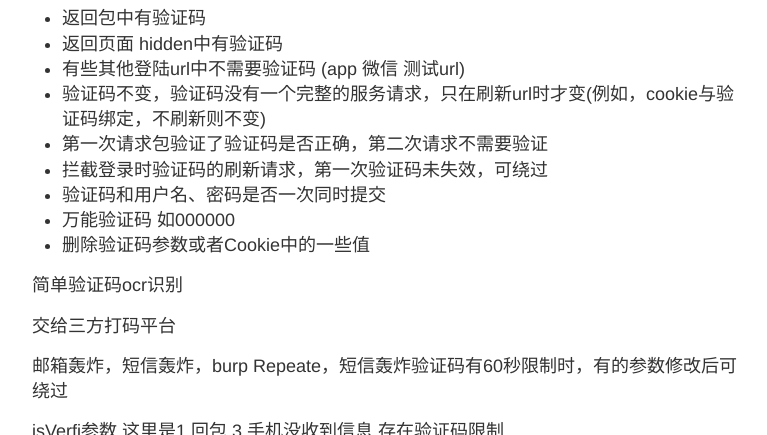
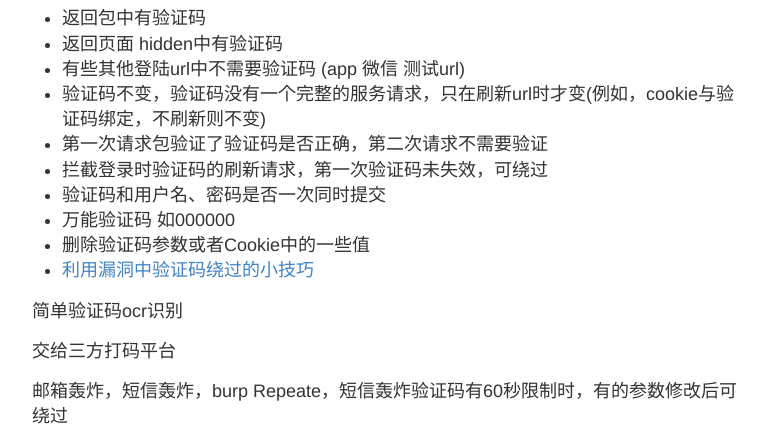
Before and after one commit to muuqiu/tom0li.github.io, a Jekyll site: the page built from _posts/2017-7-17-逻辑漏洞小结.md, in a window 1280 px wide and 900 px high, scrolled down 810 px, cut to the strip 0-435 px from the top of the window. Shown: the whole strip, without its empty margins (248-1015 px from the left). Built offline with Jekyll 4.4.1, drawn with Linux system fonts in a browser that asks for light colours; our own code applies the rules of GitHub Pages for plain Markdown files; some of the changed text lies outside the part shown.

Commit message:
Update 2017-7-17-逻辑漏洞小结.md

```diff
--- a/_posts/2017-7-17-逻辑漏洞小结.md
+++ b/_posts/2017-7-17-逻辑漏洞小结.md
@@ -31,6 +31,7 @@
 * 验证码和用户名、密码是否一次同时提交
 * 万能验证码 如000000
 * 删除验证码参数或者Cookie中的一些值
+* [利用漏洞中验证码绕过的小技巧](http://www.freebuf.com/column/156519.html)
 
 
 简单验证码ocr识别
@@ -161,6 +162,8 @@
 ### 注册
 ---
 恶意注册
+短信轰炸一个实例如下：
+* [逻辑漏洞之短信轰炸](https://bbs.ichunqiu.com/forum.php?mod=viewthread&tid=27614&highlight=%E7%9F%AD%E4%BF%A1%E8%BD%B0%E7%82%B8)
 
 ## 0x05 总结
 ---
```
